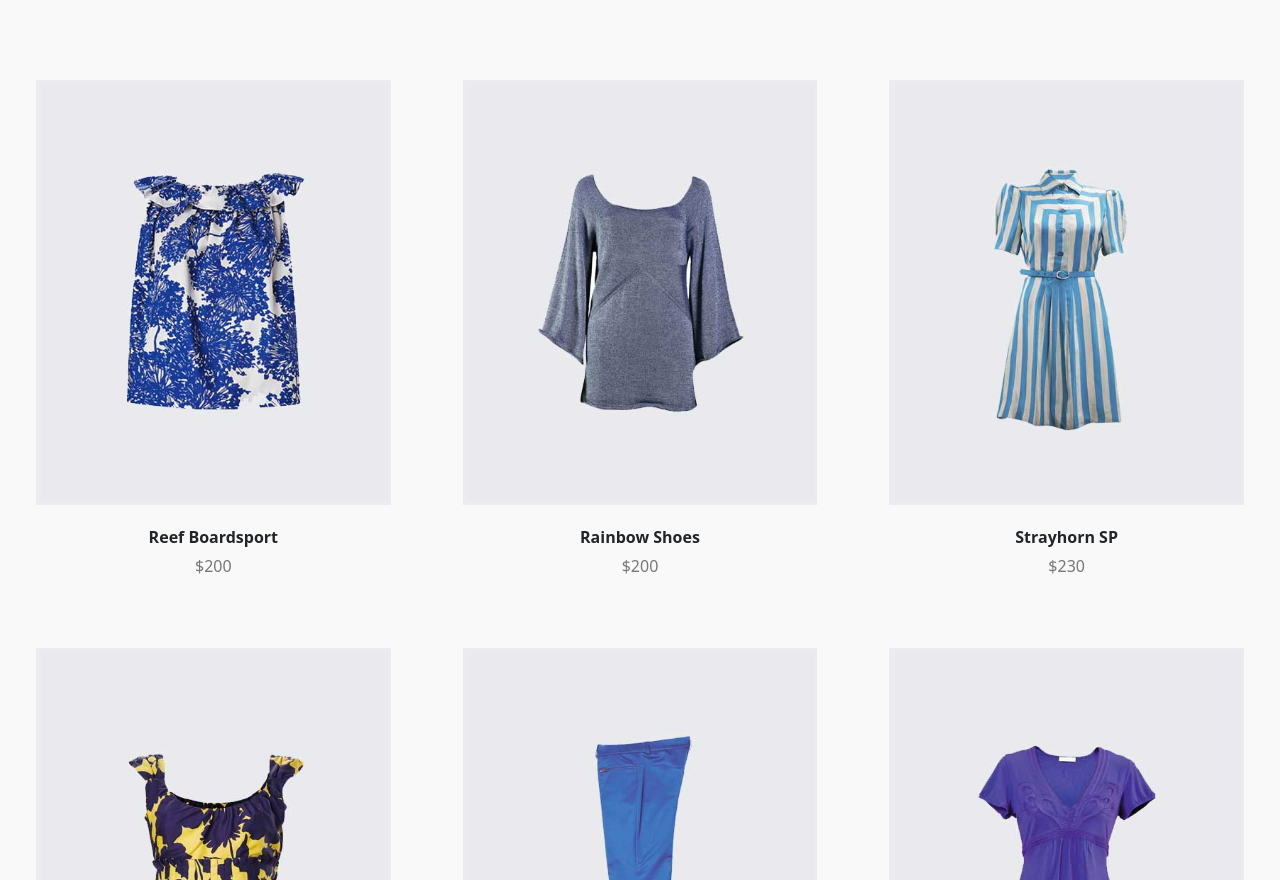
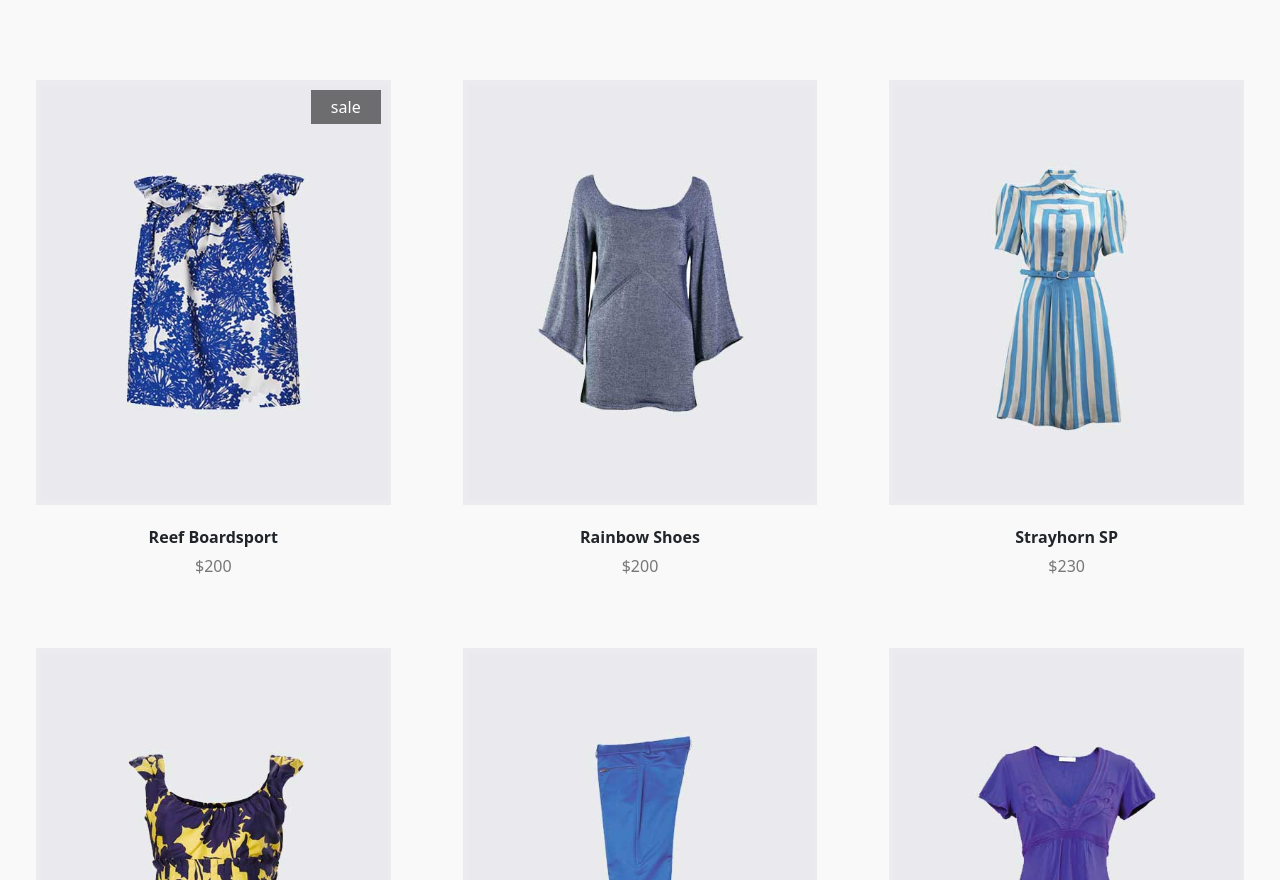
Before and after one commit to Hady-Muhammed/Template_5, a plain HTML site: page index.html in a window 1280 px wide. Shown: the part 2013-2893 px from the top of the page. Drawn offline with nearby package versions, Linux system fonts and the light colour scheme.

Commit message:
Enhanced

```diff
--- a/css/Template_5.css
+++ b/css/Template_5.css
@@ -266,6 +266,15 @@ header .menu-4 a:hover {
     background-color: rgba(0, 0, 0, 0.534);
     transition: 0.5s;
 }
+.products .t .col-md-4:first-child  .container .img:after {
+    content: "sale";
+    position: absolute;
+    top: 10px;
+    right: 10px;
+    padding: 5px 20px;
+    color:white;
+    background-color: rgba(0, 0, 0, 0.534);
+}
 .products .row  .container:hover .img::before {
     opacity: 1;
 }
--- a/index.html
+++ b/index.html
@@ -14,7 +14,7 @@
     <link rel="stylesheet" href="css/normalize.css">
     <!-- Font Awesome Library -->
     <link rel="stylesheet" href="css/all.min.css">
-    <title>Template 5</title>
+    <title>E-commerce</title>
 </head>
 <body>
     <!-- Start Header -->
@@ -190,7 +190,7 @@
     <!-- Start Products -->
     <div class="products mt-5 py-5">
         <div class="main-heading container-fluid text-uppercase text-center fs-5 py-5 my-5">trendy products</div>
-        <div class="row mw-100 mx-auto">
+        <div class="row mw-100 mx-auto t">
             <div class="col-md-4">
                 <div class="container text-center">
                     <div class="img">
```
